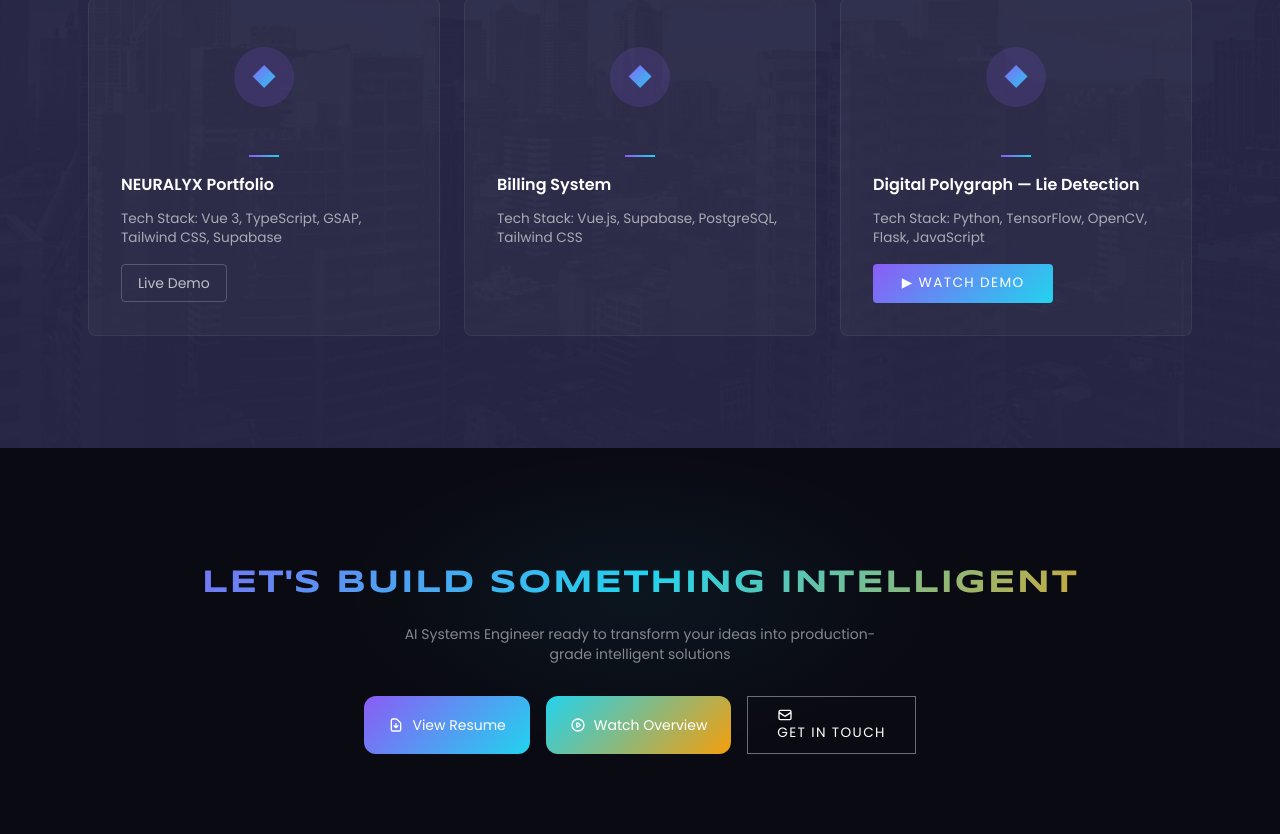
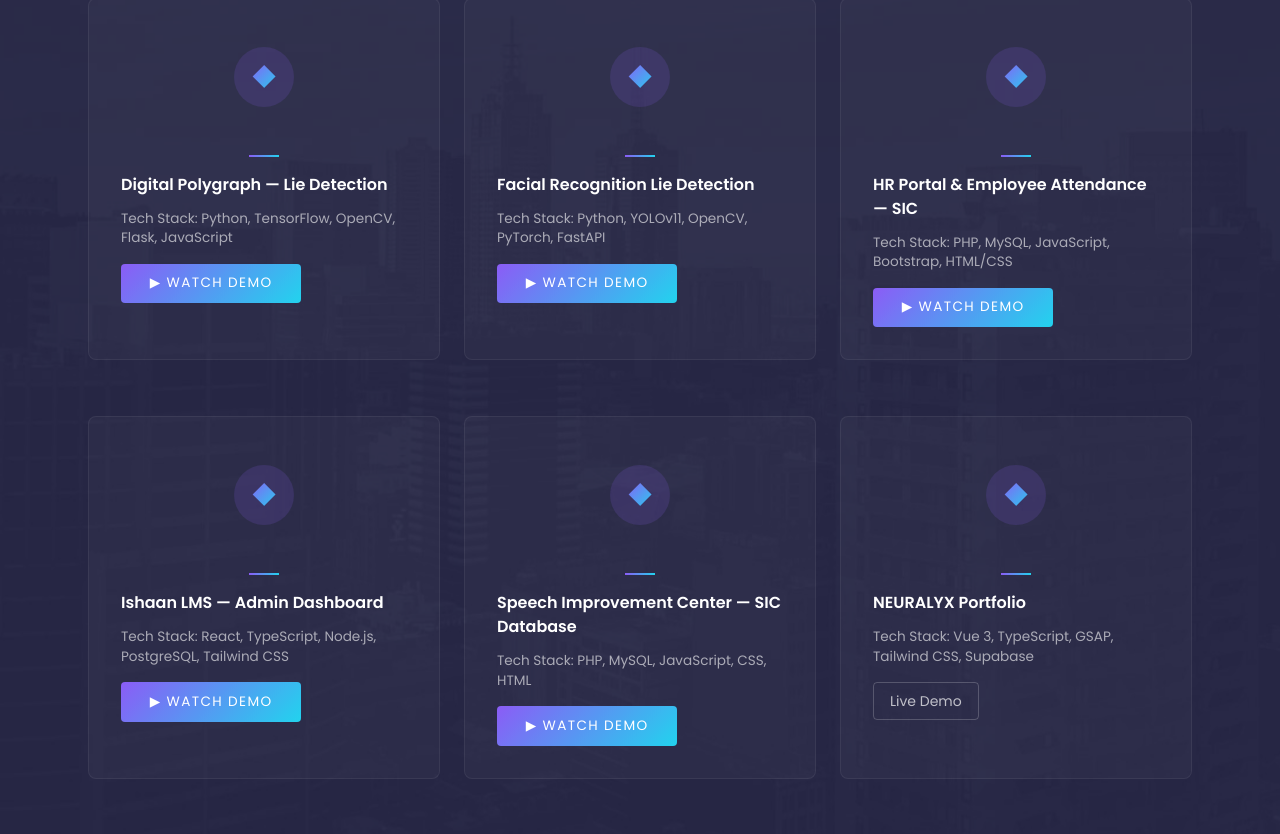
Before and after one commit to HierArch24/Neuralyx, a Vue app: page / in a window 1280 px wide. Shown: the part 5426-6260 px from the top of the page. Built offline with nearby package versions, Linux system fonts and the light colour scheme; no server answers; the database is empty.

Commit message:
fix: show video web projects first, display up to 6 in landing section

```diff
--- a/src/components/landing/WebProjectsSection.vue
+++ b/src/components/landing/WebProjectsSection.vue
@@ -9,7 +9,7 @@
             style="background-image: linear-gradient(135deg, var(--gradient-start), var(--gradient-mid), var(--gradient-end))">
           Web Development Projects ->
         </h1>
-        <RouterLink v-if="allWebProjects.length > 3" to="/projects?category=web"
+        <RouterLink v-if="allWebProjects.length > 6" to="/projects?category=web"
           class="text-sm text-cyber-cyan/60 hover:text-cyber-cyan transition-colors whitespace-nowrap ml-4">
           View All ({{ allWebProjects.length }}) &rsaquo;
         </RouterLink>
@@ -67,7 +67,12 @@ const allWebProjects = computed(() =>
   content.projects.filter(p => p.category === 'web').sort((a, b) => a.sort_order - b.sort_order)
 )
 
-const displayProjects = computed(() => allWebProjects.value.slice(0, 3))
+// Show video projects first, then others — up to 6 total
+const displayProjects = computed(() => {
+  const withVideo = allWebProjects.value.filter(p => p.video_url)
+  const without = allWebProjects.value.filter(p => !p.video_url)
+  return [...withVideo, ...without].slice(0, 6)
+})
 
 onMounted(() => {
   if (!sectionRef.value) return
```
